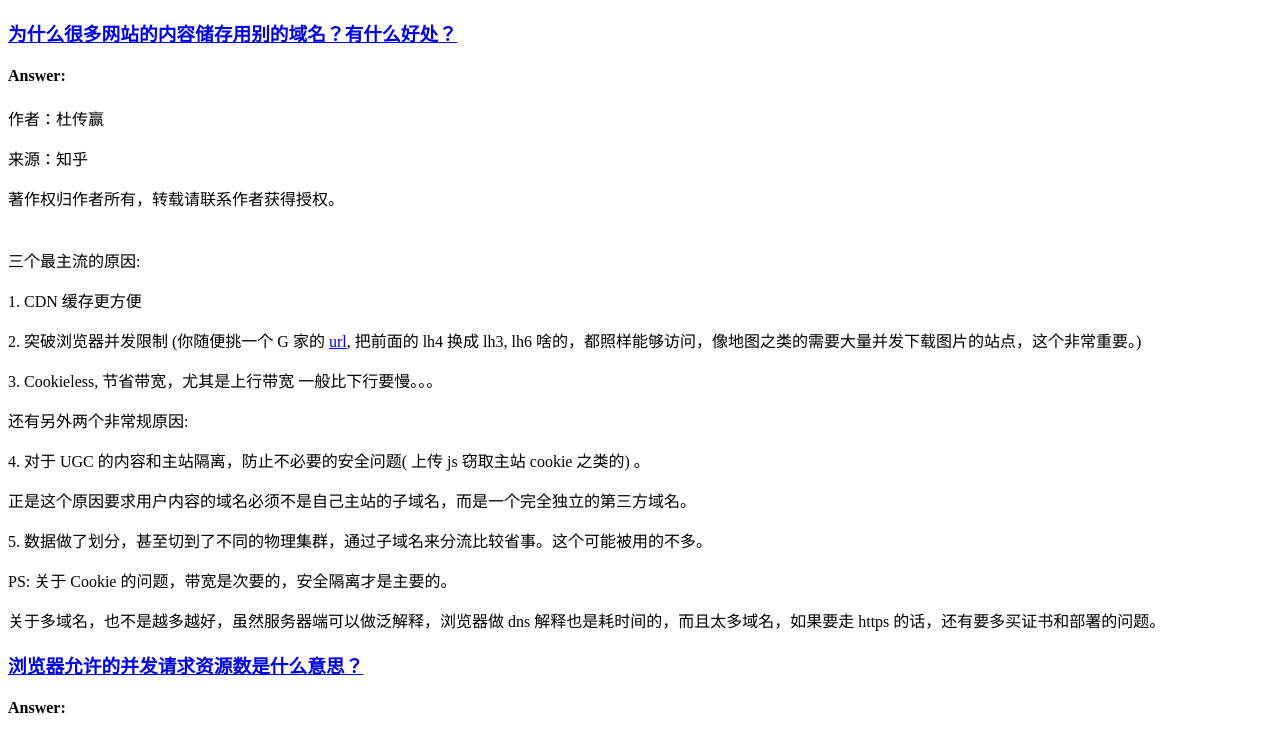
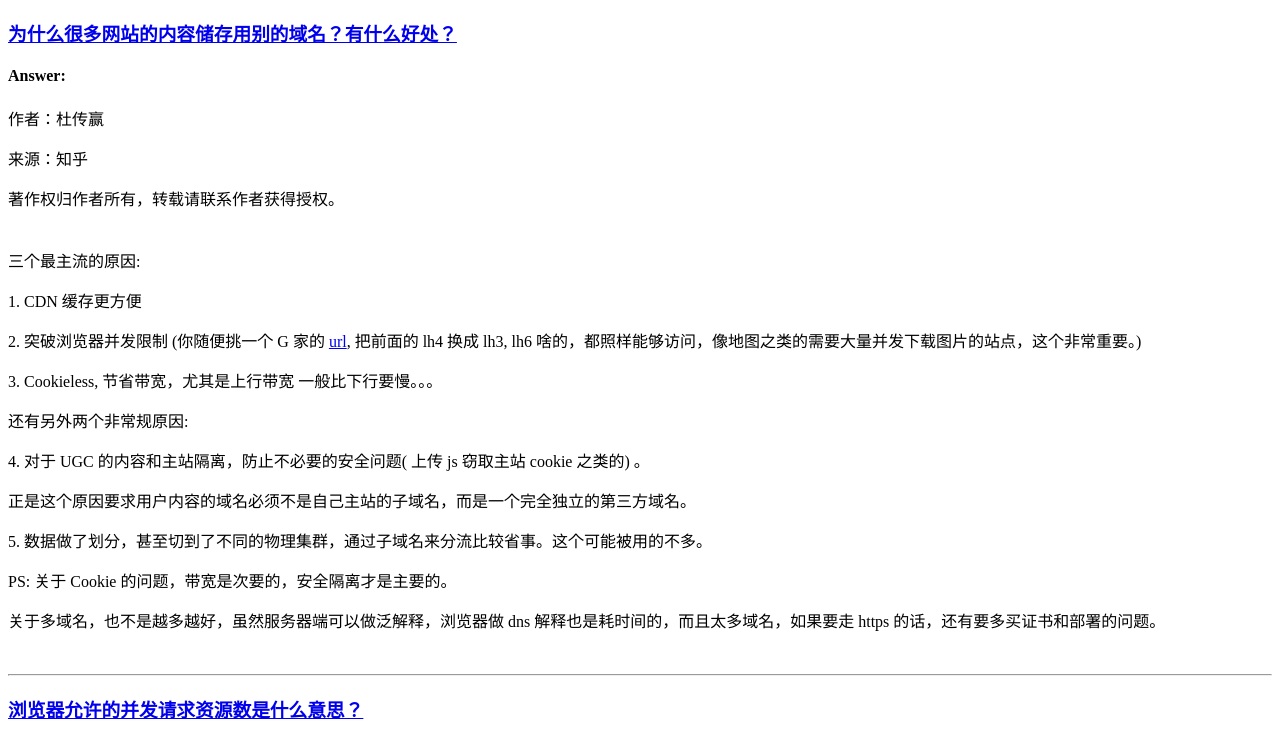
Before and after one commit to catxu/catxu.github.io, a plain HTML site: page index.html in a window 1280 px wide. Shown: the part 70-800 px from the top of the page. Drawn offline with Linux system fonts and the light colour scheme.

```diff
--- a/index.html
+++ b/index.html
@@ -34,7 +34,8 @@
 <p></p>
 <p></p>
 <p></p>
-
+<br \>
+<hr \>
 <h3><a href="https://www.zhihu.com/question/20474326/answer/15696641">浏览器允许的并发请求资源数是什么意思？</a></h3>
 <h4>Answer: </h4>
 <p>作者：黄良懿</p>
```
